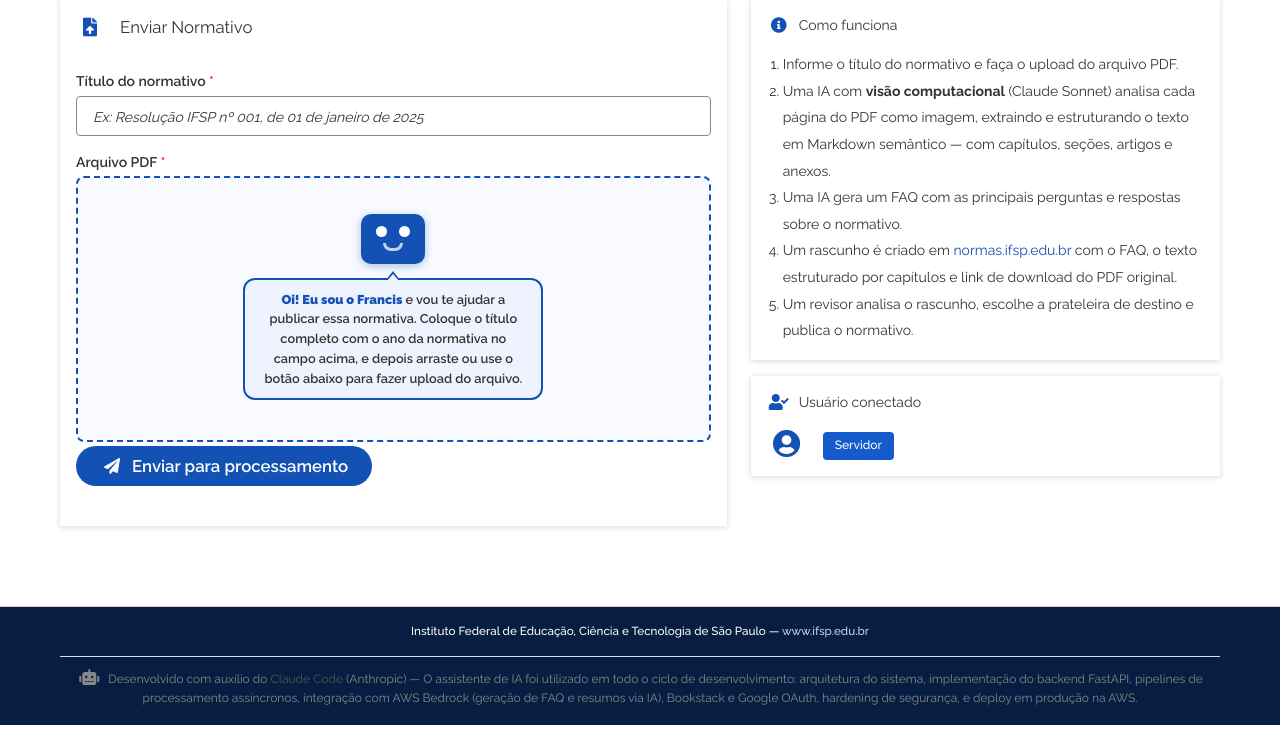
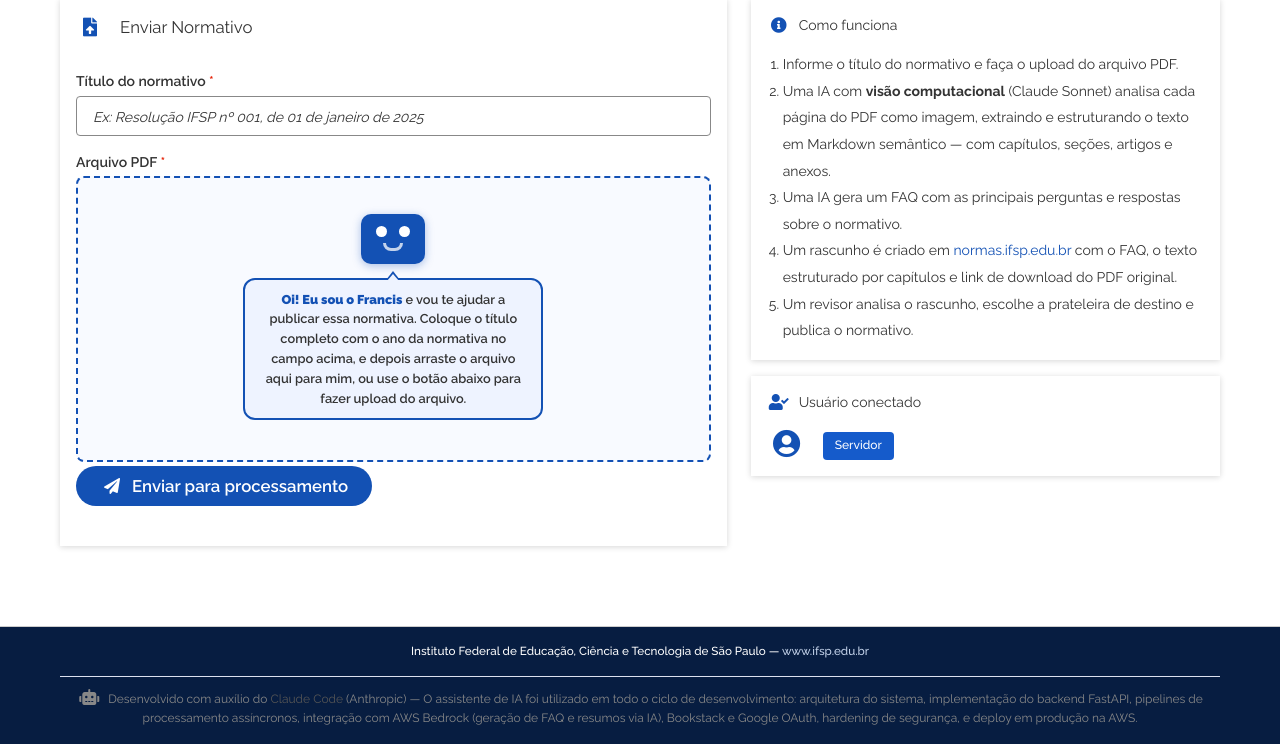
Before and after one commit to menzani/auto-ifsp-normas, a FastAPI app: template app/templates/index.html in a window 1280 px wide. Shown: the part 125-869 px from the top of the page. Run offline with FastAPI, Linux system fonts and the light colour scheme; the template is opened without the code that fills it, so the values that code supplies are empty; parts of the project's set-up code (start-up, migrations or seed data) failed here and were passed over; some libraries are stand-ins or nearby versions; some web fonts are replaced.

Commit message:
fix: atualiza texto inicial do Francis indicando arrastar o arquivo para ele
Co-Authored-By: Claude Sonnet 4.6 <noreply@anthropic.com>

```diff
--- a/app/templates/index.html
+++ b/app/templates/index.html
@@ -59,7 +59,7 @@
                 <div style="margin-top:.75rem;background:#EEF3FF;border:2px solid #1351B4;border-radius:12px;padding:.6rem 1rem;font-size:.8rem;color:#333;text-align:center;max-width:300px;position:relative;line-height:1.55;">
                   <div style="position:absolute;top:-9px;left:50%;transform:translateX(-50%);width:0;height:0;border-left:7px solid transparent;border-right:7px solid transparent;border-bottom:9px solid #1351B4;"></div>
                   <div style="position:absolute;top:-6px;left:50%;transform:translateX(-50%);width:0;height:0;border-left:6px solid transparent;border-right:6px solid transparent;border-bottom:7px solid #EEF3FF;"></div>
-                  <strong style="color:#1351B4;">Oi! Eu sou o Francis</strong> e vou te ajudar a publicar essa normativa. Coloque o título completo com o ano da normativa no campo acima, e depois arraste ou use o botão abaixo para fazer upload do arquivo.
+                  <strong style="color:#1351B4;">Oi! Eu sou o Francis</strong> e vou te ajudar a publicar essa normativa. Coloque o título completo com o ano da normativa no campo acima, e depois arraste o arquivo aqui para mim, ou use o botão abaixo para fazer upload do arquivo.
                 </div>
               </div>
             </label>
```
